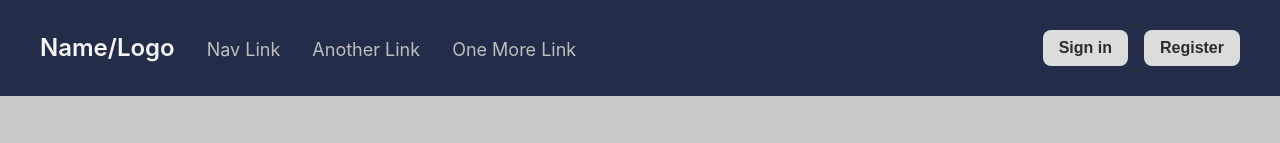
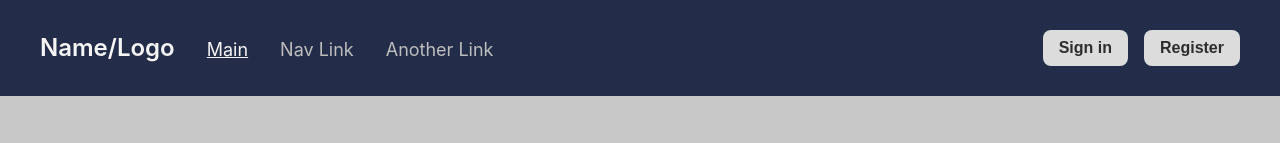
Before and after one commit to EmilZainagabdinov/ir-dev-test, a Vue app: page / in a window 1280 px wide. Shown: the top 143 px of the page. Built offline with nearby package versions, Linux system fonts and the light colour scheme; no server answers.

Commit message:
Added active link highlighting

```diff
--- a/src/components/Header/Header.vue
+++ b/src/components/Header/Header.vue
@@ -6,9 +6,9 @@
         <template v-else>Name/Logo</template>
       </RouterLink>
       <template v-if="!isSm">
+        <RouterLink to="/" class="navLink">Main</RouterLink>
         <RouterLink to="/dummy" class="navLink">Nav Link</RouterLink>
         <RouterLink to="/dummy" class="navLink">Another Link</RouterLink>
-        <RouterLink to="/dummy" class="navLink">One More Link</RouterLink>
       </template>
     </nav>
     <div v-if="!isSm" class="headerBlock actionBlock">
@@ -23,7 +23,6 @@
         <RouterLink to="/" class="navLink">Main</RouterLink>
         <RouterLink to="/dummy" class="navLink">Nav Link</RouterLink>
         <RouterLink to="/dummy" class="navLink">Another Link</RouterLink>
-        <RouterLink to="/dummy" class="navLink">One More Link</RouterLink>
         <Button size="md"> Sign in </Button>
         <Button size="md"> Register </Button>
       </nav>
@@ -119,6 +118,10 @@ onUnmounted(() => {
     text-decoration: underline;
   }
 }
+.navLink.router-link-active {
+  text-decoration: underline;
+  color: #f5f5f5;
+}
 .burgerButton {
   all: unset;
   padding: 4px;
```
